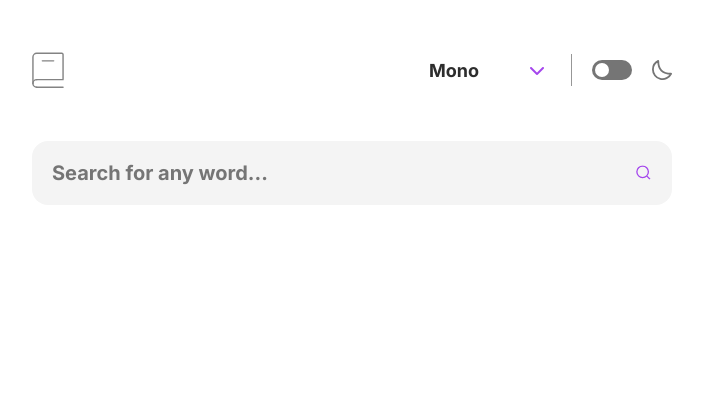
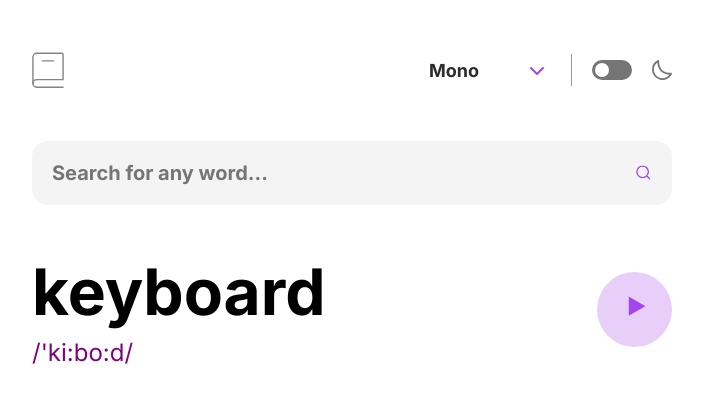
Before and after one commit to Kojoel/Dictionary-web-app, an Angular app: page / in a window 1280 px wide. Shown: the top 402 px of the page, without its empty margins (288-991 px from the left). Built offline with nearby package versions, Linux system fonts and the light colour scheme.

Commit message:
Updated word gen style

```diff
--- a/src/app/app.component.html
+++ b/src/app/app.component.html
@@ -3,5 +3,6 @@
     <div class="wrapper">
         <app-status-bar></app-status-bar>
         <app-search-bar></app-search-bar>
+        <app-word-gen></app-word-gen>
     </div>
 </div>
--- a/src/app/app.component.ts
+++ b/src/app/app.component.ts
@@ -2,11 +2,12 @@ import { Component } from '@angular/core';
 import { RouterOutlet } from '@angular/router';
 import { StatusBarComponent } from './status-bar/status-bar.component';
 import { SearchBarComponent } from './search-bar/search-bar.component';
+import { WordGenComponent } from './word-gen/word-gen.component';
 
 @Component({
   selector: 'app-root',
   standalone: true,
-  imports: [RouterOutlet, StatusBarComponent, SearchBarComponent],
+  imports: [RouterOutlet, StatusBarComponent, SearchBarComponent, WordGenComponent],
   templateUrl: './app.component.html',
   styleUrl: './app.component.scss'
 })
--- a/src/app/search-bar/search-bar.component.scss
+++ b/src/app/search-bar/search-bar.component.scss
@@ -30,6 +30,7 @@
     width: 100%;
     position: relative;
     /* background: green; */
+    margin-bottom: 45px;
 }
 
 .search-section input {
--- a/src/app/word-gen/word-gen.component.html
+++ b/src/app/word-gen/word-gen.component.html
@@ -1 +1,7 @@
-<p>word-gen works!</p>
+<div class="word-section">
+    <div class="word">
+        <p>keyboard</p>
+        <p>/'ki:bo:d/</p>
+    </div>
+    <div class="play-button"></div>
+</div>
--- a/src/app/word-gen/word-gen.component.scss
+++ b/src/app/word-gen/word-gen.component.scss
@@ -0,0 +1,73 @@
+// Inter Font
+@import url('https://fonts.googleapis.com/css2?family=Inter:wght@100..900&display=swap');
+// font-family: "Inter", sans-serif;
+
+// Lora Font
+@import url('https://fonts.googleapis.com/css2?family=Lora:ital,wght@0,400..700;1,400..700&display=swap');
+// font-family: "Lora", serif;
+
+// Inconsolata Font
+@import url('https://fonts.googleapis.com/css2?family=Inconsolata:wght@200..900&display=swap');
+// font-family: "Inconsolata", monospace;
+
+// UI Colours
+:root {
+    --dark-01 : #050505;
+    --dark-02 : #1F1F1F;
+    --dark-03 : #2D2D2D;
+    --dark-04 : #3A3A3A;
+
+    --grey-05 : #757575;
+    --grey-06 : #E9E9E9;
+    --grey-07 : #F4F4F4;
+
+    --white-08 :#FFFFFF;
+    --purple-09 : #A445ED;
+    --red-10 : #FF5252;
+    --stroke : #979797;
+}
+
+.word-section {
+    height: 7.5rem;
+    display: flex;
+    align-items: center;
+    justify-content: space-between;
+    margin-bottom: 45px;
+}
+
+.word-section .word{
+    display: flex;
+    flex-direction: column;
+    gap: 8px;
+
+    p:first-child {
+        font-size: 64px;
+        font-weight: 700;
+        font-family: "Inter", sans-serif;
+    }
+    p:last-child {
+        font-size: 24px;
+        font-family: "Inter", sans-serif;
+        font-weight: 400;
+        color: purple;
+    }
+}
+
+.word-section .play-button {
+    width: 75px;
+    height: 75px;
+    background: #e7cffa;
+    border-radius: 50%;
+    position: relative;
+    z-index: 0;
+}
+.word-section .play-button::after {
+    content: "\2BC8";
+    position: absolute;
+    left: 50%;
+    top: 50%;
+    font-size: 35px;
+    transform: translate(-45%, -53%);
+    z-index: 1;
+    color: var(--purple-09);
+}
```
